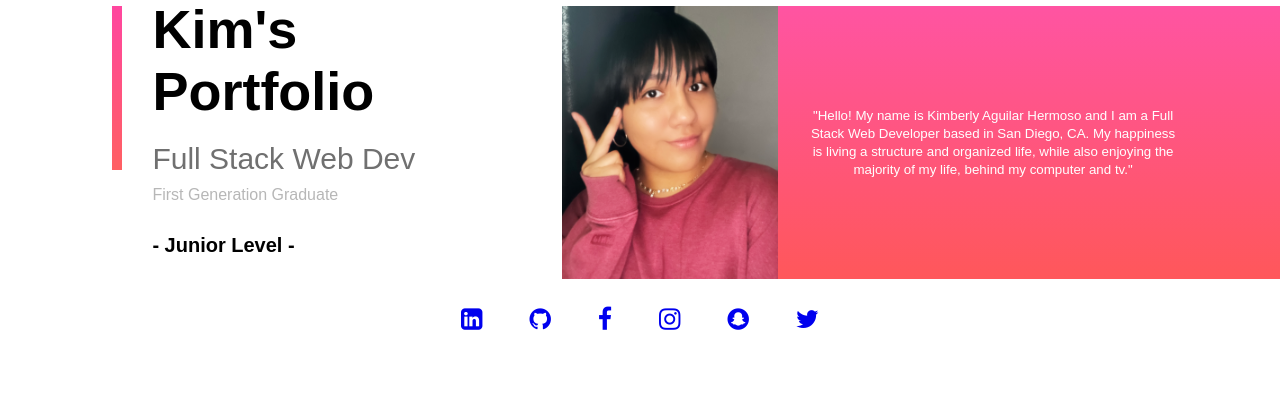
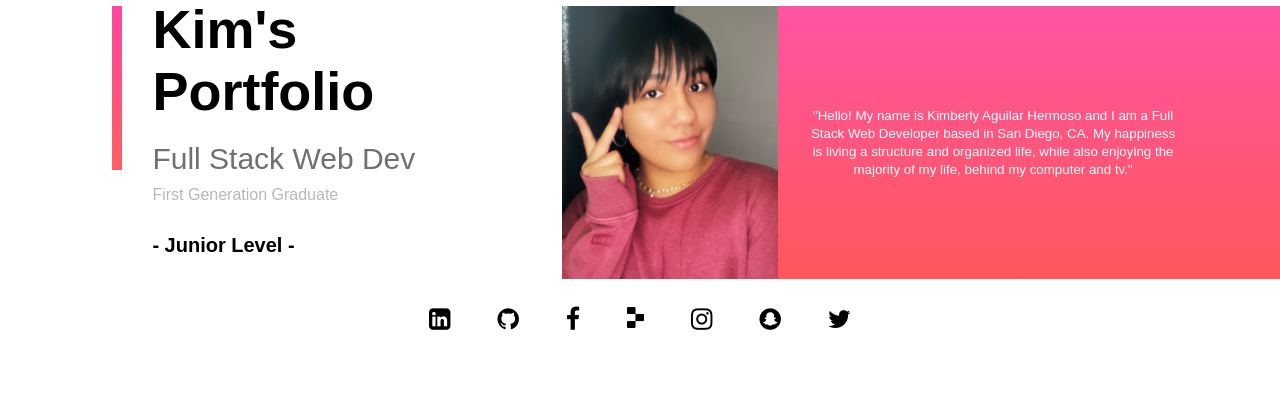
Before and after one commit to KimAH1999/MyPortfolio, a PHP site: page / in a window 1280 px wide. Shown: the part 115-521 px from the top of the page. Run offline with PHP 8.4, Linux system fonts and the light colour scheme.

Commit message:
edit social icon by adding more and changing color

```diff
--- a/assets/style.css
+++ b/assets/style.css
@@ -144,6 +144,21 @@ nav ul li a:hover {
     font-size: 25px;
     text-align: center;
 }
+
+.fa-color {
+    color: #000;
+}
+
+.fa-color:hover {
+    color: #ff54a2;
+}
+
+.fa-replit {
+   width: 17px;
+   filter: black;
+}
+
+
 /*media sizing update*/
 @media only screen and (max-width:700px) {
     nav ul {
--- a/index.html
+++ b/index.html
@@ -42,14 +42,14 @@
             </div>
         </div>
         <div class="social-links">
-            <a href="https://www.linkedin.com/in/kimberly-y-aguilar-h/"><i class="fa fa-linkedin-square"></i></a>
-            <a href="https://github.com/KimAH1999"><i class="fa fa-github"></i></a>
-            <a href="https://www.facebook.com/kimberly.hermoso/"><i class="fa fa-facebook"></i></a>
-            <a href="https://www.instagram.com/hai_soy_bobxp/"><i class="fa fa-instagram"></i></a>
-            <a
-                href="https://www.snapchat.com/add/kimmy_boooo?share_id=MDQxNDczMDctOEI4Ni00REJELTgyODMtNjM2NDU4REIwRUI0&locale=en_US"><i
-                    class="fa fa-snapchat"></i></a>
-            <a href="https://twitter.com/hai_soy_bobxp"><i class="fa fa-twitter"></i></a>
+            <a href="https://www.linkedin.com/in/kimberly-y-aguilar-h/"><i class="fa fa-linkedin-square fa-color"></i></a>
+            <a href="https://github.com/KimAH1999"><i class="fa fa-github fa-color"></i></a>
+            <a href="https://www.facebook.com/kimberly.hermoso/"><i class="fa fa-facebook fa-color"></i></a>
+            <a href="https://replit.com/@KimAH1999"><i><img src="./assets/img/replit-icon-logo-A666709FE9-seeklogo.com.png" class="fa-replit fa-color"></i></a>
+            <a href="https://www.instagram.com/hai_soy_bobxp/"><i class="fa fa-instagram fa-color"></i></a>
+            <a href="https://www.snapchat.com/add/kimmy_boooo?share_id=MDQxNDczMDctOEI4Ni00REJELTgyODMtNjM2NDU4REIwRUI0&locale=en_US"><i
+                    class="fa fa-snapchat fa-color"></i></a>
+            <a href="https://twitter.com/hai_soy_bobxp"><i class="fa fa-twitter fa-color"></i></a>
         </div>
         <script src="script.js"></script>
     </div>
```
Also changed, not shown: assets/img/replit-icon-logo-A666709FE9-seeklogo.com.png (added).
